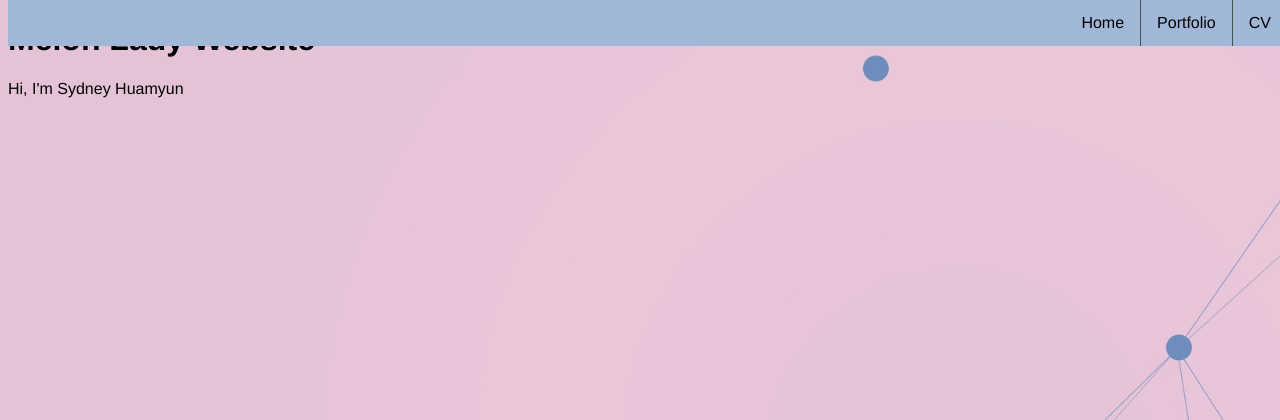
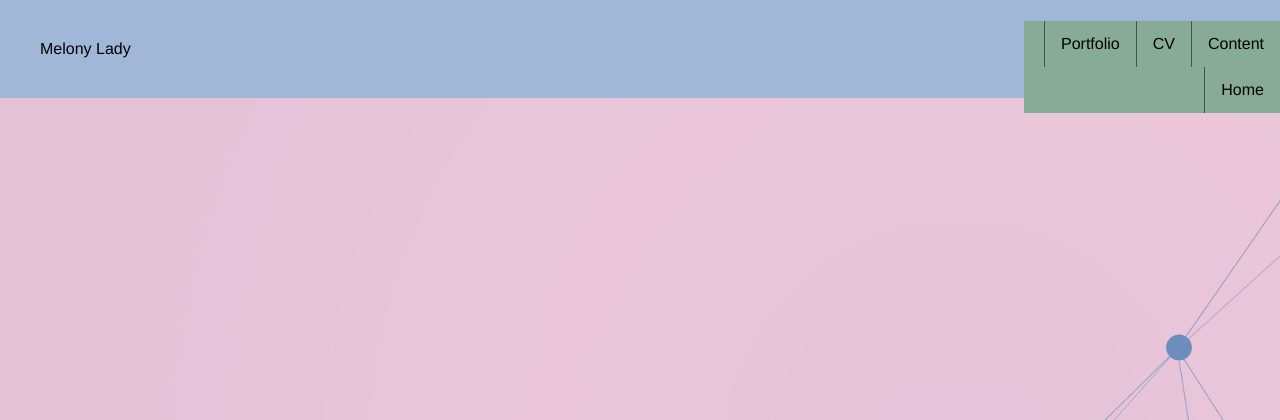
Before and after one commit to MelonyLady/MelonyLady.github.io, a PHP site: page / in a window 1280 px wide. Shown: the top 420 px of the page. Run offline with PHP 8.4, Linux system fonts and the light colour scheme.

Commit message:
playing with header, nav bar and layout

```diff
--- a/index.html
+++ b/index.html
@@ -7,16 +7,17 @@
     <title>MelonyLady: Sydney Humayun</title>
 <link rel="stylesheet" href="style.css">
 </head>
-    <body class="light-theme">
-        <h1>Melon Lady Website</h1>
-        <p id="msg"> Hi, I'm Sydney Huamyun</p>
+    <body>
+        <div class="header"> Melony Lady</div>
         <ul>
+            <li><a href="#Content">Content</a></li>
             <li><a href="#CV">CV</a></li>
             <li><a href="#portfolio">Portfolio</a></li>
             <li><a href="#home">Home</a></li>
+        </ul>
+        <h1>Melon Lady Website</h1>
+        <p id="msg"> Hi, I'm Sydney Humayun</p>
 
-
-        </ul>
         <script src="app.js"></script>
         <noscript>Please enable JavaScript to view the full site.</noscript>
     </body>
--- a/style.css
+++ b/style.css
@@ -9,6 +9,16 @@
     --hoverGreen: #67a681;
 }
 
+.header {
+    background-color: var(--purple);
+    text-align: left;
+    padding: 40px;
+    width: 100%;
+    position: fixed;
+    top: 0;
+    left: 0;
+}
+
 body {
     background: var(--pink);
     color: var(--black);
@@ -16,20 +26,38 @@ body {
     background-image: url(images/light-theme-bg.png);
 }
 
+.column {
+    float: left;
+    width: 50%;
+}
+
+.row:after {
+    content: "";
+    display: table;
+    clear: both;
+}
+
+@media screen and (max-width: 600px) {
+    .column {
+        width: 100%;
+    }
+}
+
 ul {
     list-style-type: none;
     margin: 0;
     padding: 0;
     overflow: hidden;
-    background-color: var(--purple);
+    background-color: var(--midGreen);
     position: fixed;
-    top: 0;
-    width: 100%;
+    right: 0;
+    top: 10;
+    width: 20%;
 }
 
 li {
-    float:right;
-    border-right: 1px solid var(--dGreen);
+    float: right;
+    border-left: 1px solid var(--dGreen);
 }
 
 li a {
@@ -41,7 +69,7 @@ li a {
 }
 
 li a:hover {
-    background-color: var(--midGreen) ;
+    background-color: var(--hoverGreen) ;
 }
 
 .active {
```
